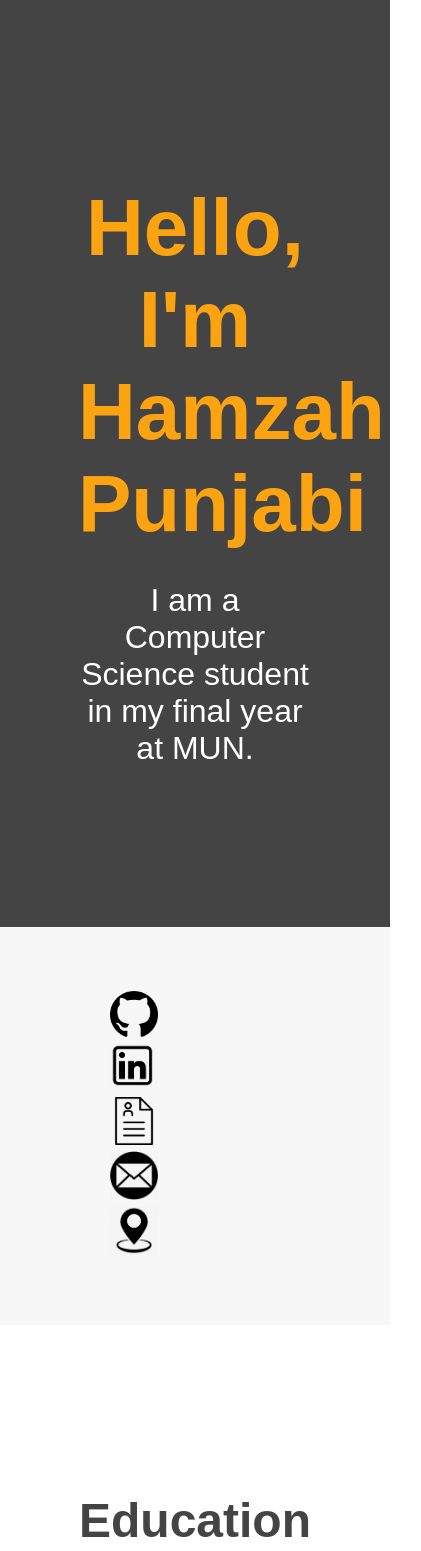
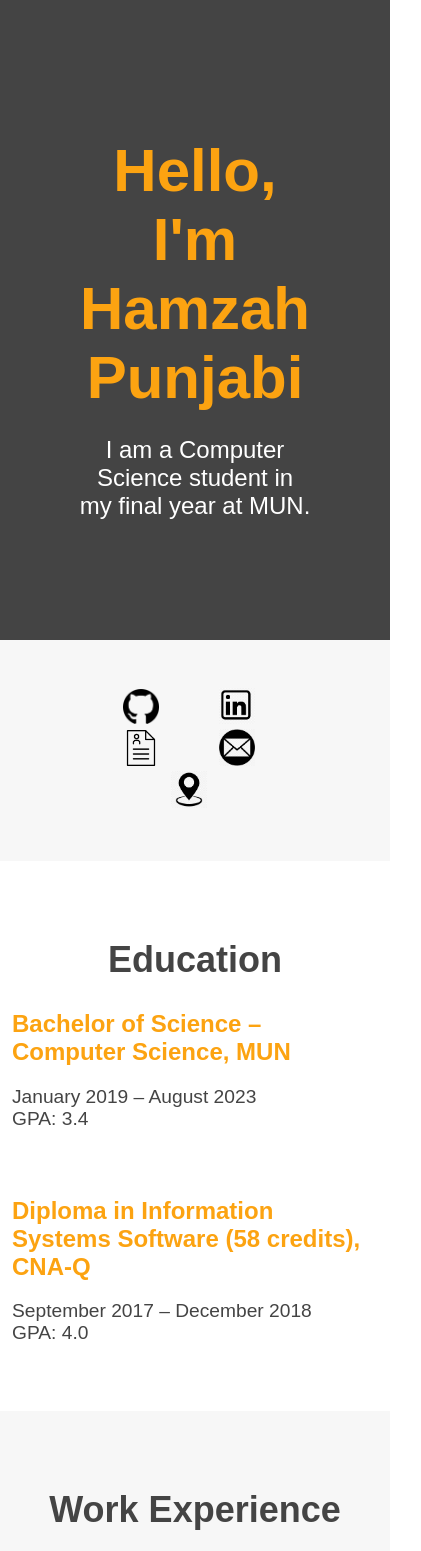
Before and after one commit to hamzahap/hapunjabi, a React (Create React App) app: page / in a window 390 px wide. Shown: the top 1551 px of the page, 421 px wide, since content can reach past the window. Built offline with nearby package versions, Linux system fonts and the light colour scheme.

Commit message:
Few CSS changes, Should look good on phones now

```diff
--- a/src/App.css
+++ b/src/App.css
@@ -5,6 +5,7 @@ body {
   margin: 0;
   padding: 0;
   color: #444;
+  zoom: 0.75;
 }
 
 h1,
@@ -314,9 +315,14 @@ li:after {
   }
 
   @media only screen and (max-width: 768px) {
+
+  .WorkExperienceSection, .ProjectsSection, .SkillsSection, .EducationSection {
+  padding: 4rem 1rem;
+  }
+
   .SocialLinks ul {
-  flex-direction: column;
-  align-items: flex-start;
+  flex-direction: row;
+  align-items: center;
   }
 
   .EducationSection ul {
--- a/src/rock.js
+++ b/src/rock.js
@@ -12,7 +12,7 @@ function RockShooterGame() {
       if (!isPaused) {
         setRocks(rocks => [...rocks, { x: Math.random() * (300 - 50), y:  Math.random() * (300 - 50)}]);
       }
-    }, 2000);
+    }, 1000);
     return () => clearInterval(interval);
   }, [isPaused]);
 
```
